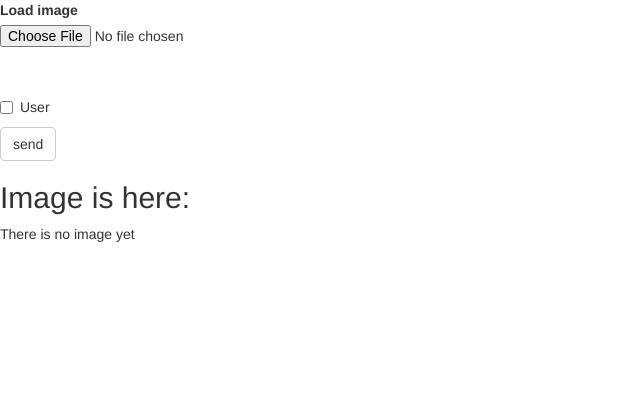
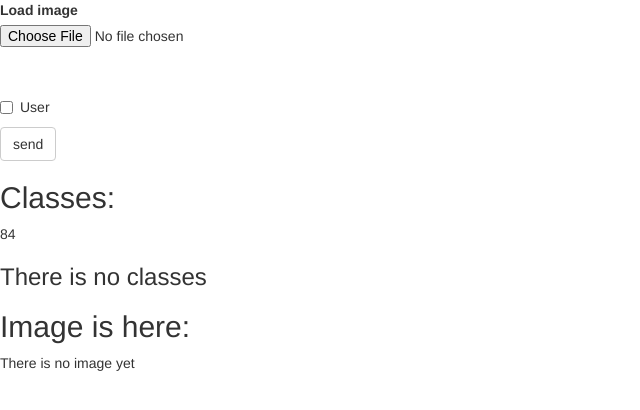
Before and after one commit to S4B1K24/ith, a Flask app: page /iz in a window 1280 px wide. Shown: the top 410 px of the page, without its empty margins (0-640 px from the left). Run offline with Flask 2, Linux system fonts and the light colour scheme; some libraries are stand-ins or nearby versions.

Commit message:
Update iz.html

```diff
--- a/templates/iz.html
+++ b/templates/iz.html
@@ -4,8 +4,20 @@
 {% block title %}This is an page{% endblock %}
 <!-- блок body -->
 {% block content %}
-{{ wtf.quick_form(form, method='post',enctype="multipart/form-data", action="iz") }}
+{{ wtf.quick_form(form, method='post',enctype="multipart/form-data", action="net") }}
 <!-- один из стандартных тэгов html - заголовок второго уровня -->
+<h2>Classes: </h2>
+84
+<!-- проверяем есть ли данные классификации -->
+{% if neurodic %}
+ <!-- запускаем цикл прохода по словарю и отображаем ключ-значение -->
+ <!-- классифицированных файлов -->
+ {% for key, value in neurodic.items() %}
+ <h3>{{key}}: {{value}}</h3>
+ {% endfor %}
+{% else %}
+ <h3> There is no classes </h3>
+{% endif %}
 <h2>Image is here: </h2>
 <!-- отображаем загруженное изображение с закругленными углами -->
 <!-- если оно есть (после submit) -->
```
